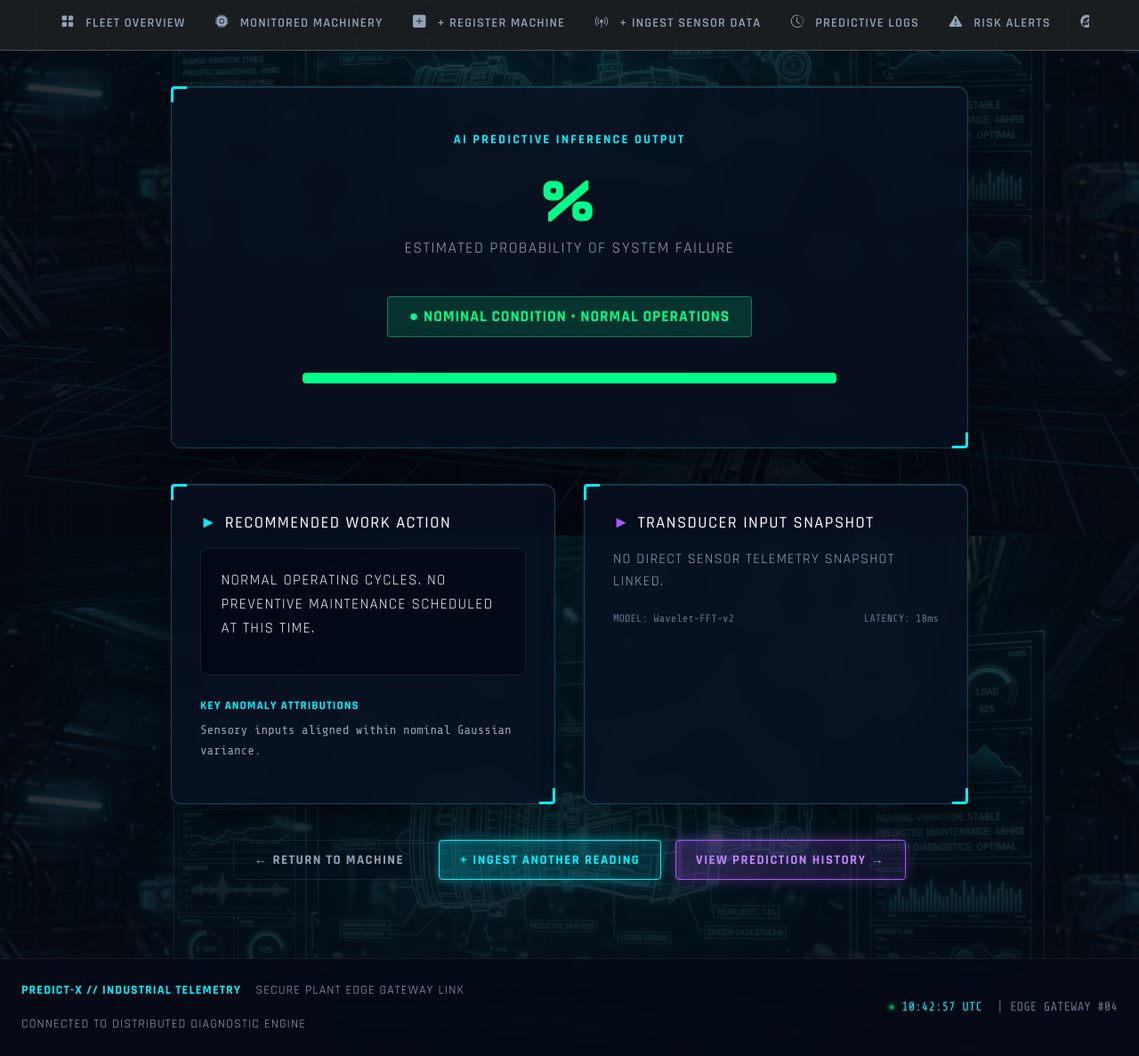
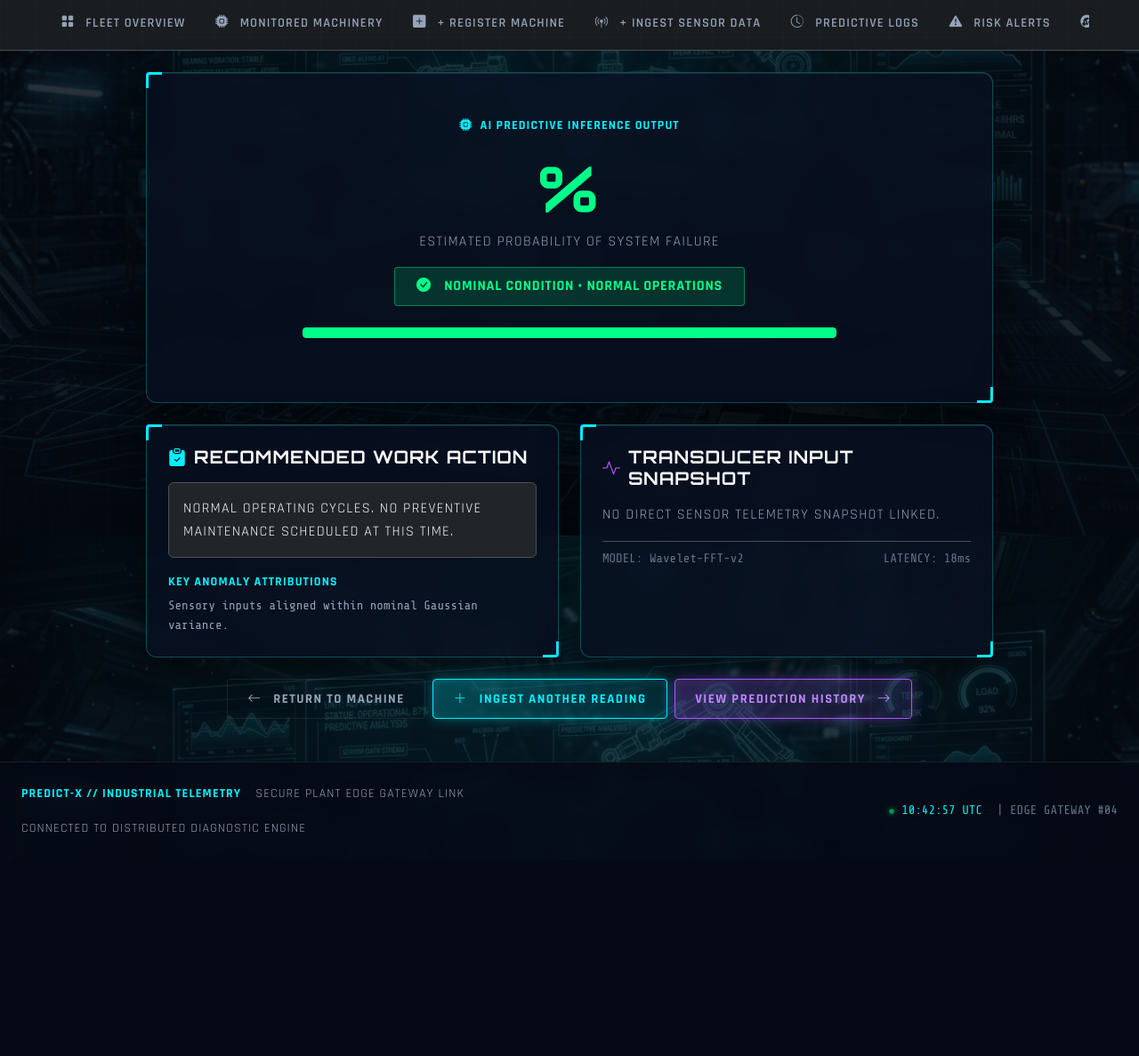
Before and after one commit to VishnuSuresh0204/Predictive_Maintenance, a Django app: template maintain/templates/ORGANIZATION/prediction_detail.html in a window 1280 px wide; the page is wider, and only the part inside the window is pictured. Shown: the part 198-1385 px from the top of that part at 89% size. After the commit the page ends 1133 px from the top of that part, so only its background shows below. Run offline with Django 5.2, Linux system fonts and the light colour scheme; the template is opened without the code that fills it, so the values that code supplies are empty.

Commit message:
Update prediction detail template

```diff
--- a/maintain/templates/ORGANIZATION/prediction_detail.html
+++ b/maintain/templates/ORGANIZATION/prediction_detail.html
@@ -6,112 +6,134 @@
 {% block page_subtitle %}Asset: {{ prediction.machine.machine_name }} &bull; Inferred: {{ prediction.prediction_date|date:"Y-m-d H:i:s" }} UTC{% endblock %}
 
 {% block content %}
-<div class="container" style="max-width: 960px;">
+<div class="container-fluid max-w-1400 py-4 px-3 px-lg-4" style="max-width: 1000px;">
   <!-- Main Result Panel -->
-  <div class="glass-panel cyber-panel" style="padding: 3rem; margin-bottom: 2.5rem; text-align: center;">
-    <div class="font-tech text-cyan" style="font-size: 0.9rem; font-weight: 700; letter-spacing: 0.15em; margin-bottom: 1rem;">
-      AI PREDICTIVE INFERENCE OUTPUT
+  <div class="glass-panel cyber-panel text-center p-4 p-md-5 mb-4">
+    <div class="font-tech text-cyan small fw-bold tracking-wider text-uppercase mb-2">
+      <i class="bi bi-cpu-fill me-1"></i> AI PREDICTIVE INFERENCE OUTPUT
     </div>
 
     <!-- Probability Gauge -->
-    <div style="margin: 1.5rem 0;">
-      <div class="font-display" style="font-size: 4rem; font-weight: 900; line-height: 1; color: {% if prediction.risk_level == 'High Risk' %}var(--red){% elif prediction.risk_level == 'Warning' %}var(--amber){% else %}var(--green){% endif %};">
+    <div class="my-3">
+      <div class="font-display display-2 fw-bold" style="color: {% if prediction.risk_level == 'High Risk' %}var(--red){% elif prediction.risk_level == 'Warning' %}var(--amber){% else %}var(--green){% endif %};">
         {{ prediction.probability_percent }}%
       </div>
-      <div class="font-tech" style="font-size: 1.1rem; color: var(--text-muted); margin-top: 0.5rem;">
+      <div class="font-tech text-muted fs-6 mt-1">
         ESTIMATED PROBABILITY OF SYSTEM FAILURE
       </div>
     </div>
 
-    <div style="display: inline-block; margin: 1rem 0;">
+    <div class="my-3">
       {% if prediction.risk_level == 'High Risk' %}
-        <span class="status-pill status-critical" style="font-size: 1.1rem; padding: 0.5rem 1.5rem;">
-          &#9888; CRITICAL FAILURE ANOMALY DETECTED
+        <span class="status-pill status-critical fs-6 px-4 py-2">
+          <i class="bi bi-exclamation-triangle-fill me-2"></i> CRITICAL FAILURE ANOMALY DETECTED
         </span>
       {% elif prediction.risk_level == 'Warning' %}
-        <span class="status-pill status-warning" style="font-size: 1.1rem; padding: 0.5rem 1.5rem;">
-          &#9650; ELEVATED RISK &bull; PREVENTIVE ACTION REQUIRED
+        <span class="status-pill status-warning fs-6 px-4 py-2">
+          <i class="bi bi-exclamation-circle-fill me-2"></i> ELEVATED RISK &bull; PREVENTIVE ACTION REQUIRED
         </span>
       {% else %}
-        <span class="status-pill status-operational" style="font-size: 1.1rem; padding: 0.5rem 1.5rem;">
-          &#9679; NOMINAL CONDITION &bull; NORMAL OPERATIONS
+        <span class="status-pill status-operational fs-6 px-4 py-2">
+          <i class="bi bi-check-circle-fill me-2"></i> NOMINAL CONDITION &bull; NORMAL OPERATIONS
         </span>
       {% endif %}
     </div>
 
     <!-- Progress visual -->
-    <div class="cyber-progress-track" style="height: 12px; max-width: 600px; margin: 1.5rem auto;">
+    <div class="cyber-progress-track mx-auto my-4" style="height: 12px; max-width: 600px;">
       <div class="cyber-progress-fill" style="width: {{ prediction.probability_percent }}%; background: {% if prediction.risk_level == 'High Risk' %}var(--red){% elif prediction.risk_level == 'Warning' %}var(--amber){% else %}var(--green){% endif %};"></div>
     </div>
   </div>
 
-  <div class="grid-2" style="display: grid; grid-template-columns: repeat(auto-fit, minmax(400px, 1fr)); gap: 2rem; margin-bottom: 2.5rem;">
+  <div class="row g-4 mb-4">
     <!-- Recommended Work Order Action -->
-    <div class="glass-panel cyber-panel">
-      <h4 style="font-size: 1.15rem; color: #fff; margin-bottom: 1rem; display: flex; align-items: center; gap: 0.5rem;">
-        <span class="text-cyan">&#9658;</span> RECOMMENDED WORK ACTION
+    <div class="col-12 col-md-6">
+      <div class="glass-panel cyber-panel h-100 p-4">
+        <h4 class="h5 text-light font-display d-flex align-items-center gap-2 mb-3">
+          <i class="bi bi-clipboard-check-fill text-cyan"></i> RECOMMENDED WORK ACTION
         </h4>
-      <div style="background: rgba(3, 8, 22, 0.8); border: 1px solid var(--border-subtle); border-radius: 8px; padding: 1.4rem;">
-        <p class="font-tech" style="font-size: 1.05rem; line-height: 1.6; color: #f1f5f9;">
+        <div class="bg-dark border border-subtle rounded p-3 mb-3">
+          <p class="font-tech text-light mb-0" style="line-height: 1.6;">
             {{ prediction.recommended_action|default:"Normal operating cycles. No preventive maintenance scheduled at this time." }}
           </p>
         </div>
 
-      <div style="margin-top: 1.5rem;">
-        <div class="font-tech text-cyan" style="font-size: 0.82rem; font-weight: 700; margin-bottom: 0.4rem;">KEY ANOMALY ATTRIBUTIONS</div>
-        <p class="font-mono text-muted" style="font-size: 0.88rem;">
+        <div>
+          <div class="font-tech text-cyan small fw-bold mb-1">KEY ANOMALY ATTRIBUTIONS</div>
+          <p class="font-mono text-muted small mb-0">
             {{ prediction.top_factors|default:"Sensory inputs aligned within nominal Gaussian variance." }}
           </p>
         </div>
       </div>
+    </div>
 
     <!-- Telemetry Snapshot at Evaluation -->
-    <div class="glass-panel cyber-panel">
-      <h4 style="font-size: 1.15rem; color: #fff; margin-bottom: 1rem; display: flex; align-items: center; gap: 0.5rem;">
-        <span class="text-purple">&#9658;</span> TRANSDUCER INPUT SNAPSHOT
+    <div class="col-12 col-md-6">
+      <div class="glass-panel cyber-panel h-100 p-4">
+        <h4 class="h5 text-light font-display d-flex align-items-center gap-2 mb-3">
+          <i class="bi bi-activity text-purple"></i> TRANSDUCER INPUT SNAPSHOT
         </h4>
         {% if prediction.sensor_data %}
-      <div style="display: grid; grid-template-columns: 1fr 1fr; gap: 0.8rem;">
-        <div class="stat-pill">
-          <span class="stat-pill-label">Temperature</span>
+        <div class="row g-2">
+          <div class="col-6">
+            <div class="stat-pill p-2 border border-subtle rounded bg-dark">
+              <span class="stat-pill-label text-dim small">Temperature</span>
               <span class="stat-pill-value">{{ prediction.sensor_data.temperature }}&deg;C</span>
             </div>
-        <div class="stat-pill">
-          <span class="stat-pill-label">Vibration RMS</span>
+          </div>
+          <div class="col-6">
+            <div class="stat-pill p-2 border border-subtle rounded bg-dark">
+              <span class="stat-pill-label text-dim small">Vibration RMS</span>
               <span class="stat-pill-value text-purple">{{ prediction.sensor_data.vibration }} mm/s</span>
             </div>
-        <div class="stat-pill">
-          <span class="stat-pill-label">Pressure</span>
+          </div>
+          <div class="col-6">
+            <div class="stat-pill p-2 border border-subtle rounded bg-dark">
+              <span class="stat-pill-label text-dim small">Pressure</span>
               <span class="stat-pill-value">{{ prediction.sensor_data.pressure }} bar</span>
             </div>
-        <div class="stat-pill">
-          <span class="stat-pill-label">Rotational Speed</span>
+          </div>
+          <div class="col-6">
+            <div class="stat-pill p-2 border border-subtle rounded bg-dark">
+              <span class="stat-pill-label text-dim small">Rotational Speed</span>
               <span class="stat-pill-value">{{ prediction.sensor_data.rotational_speed }} RPM</span>
             </div>
-        <div class="stat-pill">
-          <span class="stat-pill-label">Torque</span>
+          </div>
+          <div class="col-6">
+            <div class="stat-pill p-2 border border-subtle rounded bg-dark">
+              <span class="stat-pill-label text-dim small">Torque</span>
               <span class="stat-pill-value">{{ prediction.sensor_data.torque }} Nm</span>
             </div>
-        <div class="stat-pill">
-          <span class="stat-pill-label">Power Consumption</span>
+          </div>
+          <div class="col-6">
+            <div class="stat-pill p-2 border border-subtle rounded bg-dark">
+              <span class="stat-pill-label text-dim small">Power</span>
               <span class="stat-pill-value">{{ prediction.sensor_data.power_consumption }} kW</span>
+            </div>
           </div>
         </div>
         {% else %}
         <div class="text-muted font-tech">No direct sensor telemetry snapshot linked.</div>
         {% endif %}
 
-      <div style="margin-top: 1.2rem; display: flex; justify-content: space-between; font-family: var(--font-mono); font-size: 0.75rem; color: var(--text-dim);">
+        <div class="d-flex justify-content-between font-mono small text-dim mt-3 pt-2 border-top border-subtle">
           <span>MODEL: {{ prediction.model_version|default:"Wavelet-FFT-v2" }}</span>
           <span>LATENCY: {{ prediction.processing_time_ms|default:"18" }}ms</span>
         </div>
       </div>
     </div>
+  </div>
 
-  <div style="display: flex; gap: 1rem; justify-content: center; margin-bottom: 3rem;">
-    <a href="/machine/{{ prediction.machine.id }}/" class="cyber-btn cyber-btn-ghost">&larr; Return to Machine</a>
-    <a href="/add-sensor-data/{{ prediction.machine.id }}/" class="cyber-btn cyber-btn-cyan">+ Ingest Another Reading</a>
-    <a href="/prediction-history/" class="cyber-btn cyber-btn-purple">View Prediction History &rarr;</a>
+  <div class="d-flex justify-content-center gap-2 flex-wrap mb-4">
+    <a href="/machine/{{ prediction.machine.id }}/" class="cyber-btn cyber-btn-ghost">
+      <i class="bi bi-arrow-left me-1"></i> Return to Machine
+    </a>
+    <a href="/add-sensor-data/{{ prediction.machine.id }}/" class="cyber-btn cyber-btn-cyan">
+      <i class="bi bi-plus-lg me-1"></i> Ingest Another Reading
+    </a>
+    <a href="/prediction-history/" class="cyber-btn cyber-btn-purple">
+      View Prediction History <i class="bi bi-arrow-right ms-1"></i>
+    </a>
   </div>
 </div>
 {% endblock %}
```
Lines whose indentation alone changed are shown as unchanged.
